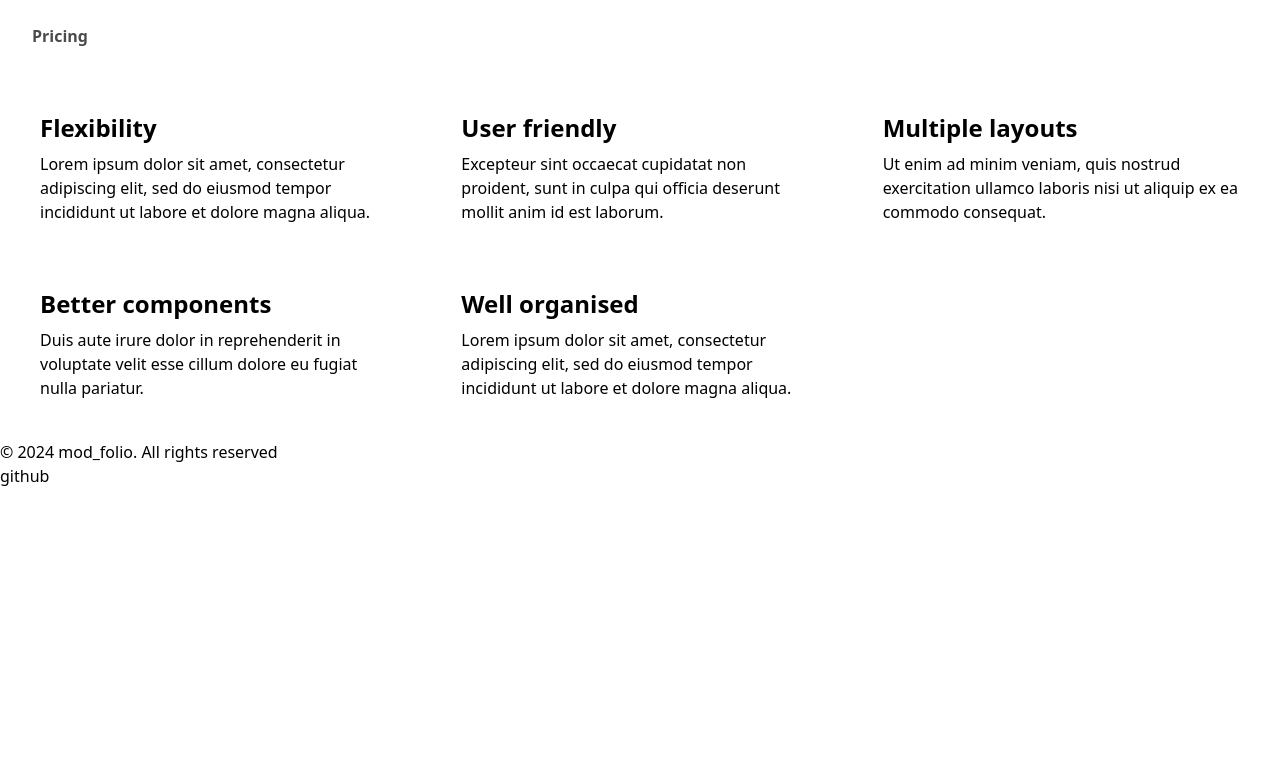
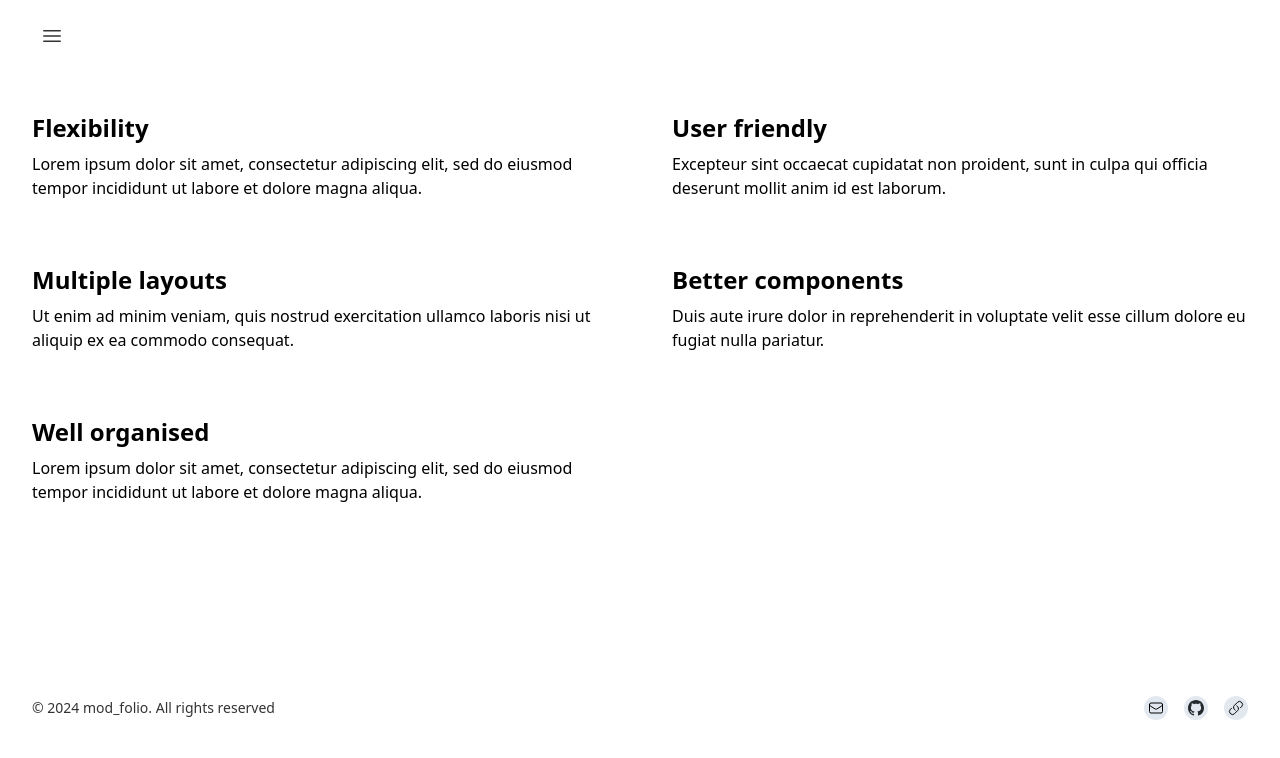
Before and after one commit to tevem1207/mod-folio, a React (Vite) app: page / in a window 1280 px wide. Shown: the top 758 px of the page. Built offline with nearby package versions, Linux system fonts and the light colour scheme.

Commit message:
[feat] add css to layout components

```diff
--- a/src/components/Block/Block.tsx
+++ b/src/components/Block/Block.tsx
@@ -10,7 +10,7 @@ export const Block = ({ type, data }: BlockProps) => {
 
 export const Blocks = ({ blocksData }: { blocksData?: BlockProps[] }) => {
   return (
-    <div className="sm:px-5 md:px-8 lg:px-10 py-10 flex flex-col gap-5">
+    <div className="sm:px-5 md:px-8 py-10 flex flex-col gap-5 min-h-[calc(100dvh-13.5rem)]">
       {blocksData?.map((blockdata) => <Block {...blockdata} />)}
     </div>
   );
--- a/src/components/Block/Features.tsx
+++ b/src/components/Block/Features.tsx
@@ -11,7 +11,7 @@ const Features = ({ data }: FeaturesProps) => {
   };
 
   return (
-    <div className="grid sm:grid-cols-1 md:grid-cols-2 lg:grid-cols-3 sm:gap-12 md:gap-16">
+    <div className="grid sm:grid-cols-1 md:grid-cols-2 sm:gap-12 md:gap-16">
       {data.map((feature) => (
         <Feature {...feature} />
       ))}
--- a/src/components/Layout/Footer.tsx
+++ b/src/components/Layout/Footer.tsx
@@ -1,9 +1,21 @@
+import { EnvelopeIcon, LinkIcon } from "@heroicons/react/24/outline";
+
+import GithubIcon from "@/assets/github-logo.svg?react";
+
 export const Footer = () => {
   return (
-    <footer>
-      <p>© 2024 mod_folio. All rights reserved</p>
-      <div>
-        <button>github</button>
+    <footer className="flex flex-col md:flex-row gap-6 md:justify-between w-full items-center sm:px-5 md:px-8 pt-10 pb-20">
+      <div className="text-sm opacity-80">© 2024 mod_folio. All rights reserved</div>
+      <div className="h-6 flex gap-4">
+        <button className="size-6 rounded-full p-1 bg-slate-200">
+          <EnvelopeIcon className="size-4" />
+        </button>
+        <button className="size-6 rounded-full p-1 bg-slate-200">
+          <GithubIcon className="size-4" />
+        </button>
+        <button className="size-6 rounded-full p-1 bg-slate-200">
+          <LinkIcon className="size-4" />
+        </button>
       </div>
     </footer>
   );
--- a/src/components/Layout/Header.tsx
+++ b/src/components/Layout/Header.tsx
@@ -1,20 +1,49 @@
+import { Popover, PopoverButton, PopoverPanel, Transition } from "@headlessui/react";
+import { Bars3Icon } from "@heroicons/react/24/solid";
 import { ReactNode } from "react";
 
 export const Header = () => {
   const Menu = ({ children }: { children: ReactNode }) => {
-    return <div className="flex gap-8">{children}</div>;
+    return (
+      <Popover>
+        <PopoverButton className="p-2 opacity-80 hover:opacity-60 active:opacity-100">
+          <Bars3Icon className="size-6" />
+        </PopoverButton>
+        <Transition
+          enter="transition ease-out duration-200"
+          enterFrom="opacity-0 translate-y-1"
+          enterTo="opacity-100 translate-y-0"
+          leave="transition ease-in duration-150"
+          leaveFrom="opacity-100 translate-y-0"
+          leaveTo="opacity-0 translate-y-1"
+        >
+          <PopoverPanel
+            anchor="bottom start"
+            className="flex flex-col border-current rounded-lg border p-2 bg-white dark:bg-black opacity-90 [--anchor-gap:12px]"
+          >
+            {children}
+          </PopoverPanel>
+        </Transition>
+      </Popover>
+    );
   };
   const MenuItem = ({ children }: { children: ReactNode }) => {
     return (
-      <div className="text-md/6 font-semibold cursor-pointer opacity-70 hover:opacity-100">
+      <button className="text-md font-semibold py-2 px-4 opacity-80 hover:bg-slate-100 hover:dark:bg-slate-800 rounded-lg">
         {children}
-      </div>
+      </button>
     );
   };
   return (
-    <header className="px-8 py-6 w-full flex flex-row">
+    <header className="sm:px-5 md:px-8 py-4">
       <Menu>
-        <MenuItem>Pricing</MenuItem>
+        <MenuItem>Title</MenuItem>
+        <MenuItem>Title</MenuItem>
+        <MenuItem>Title</MenuItem>
+        <MenuItem>Title</MenuItem>
+        <MenuItem>Title</MenuItem>
+        <MenuItem>Title</MenuItem>
+        <MenuItem>Title</MenuItem>
       </Menu>
     </header>
   );
--- a/src/routes/Component.tsx
+++ b/src/routes/Component.tsx
@@ -13,8 +13,9 @@ export const Component = () => {
       .then((res) => res.json())
       .then((data: BlockProps[]) => setBlocksData(data));
   }, []);
+
   return (
-    <article>
+    <article className="max-w-screen-lg mx-auto">
       <Header />
       <Blocks blocksData={blocksData} />
       <Footer />
```
